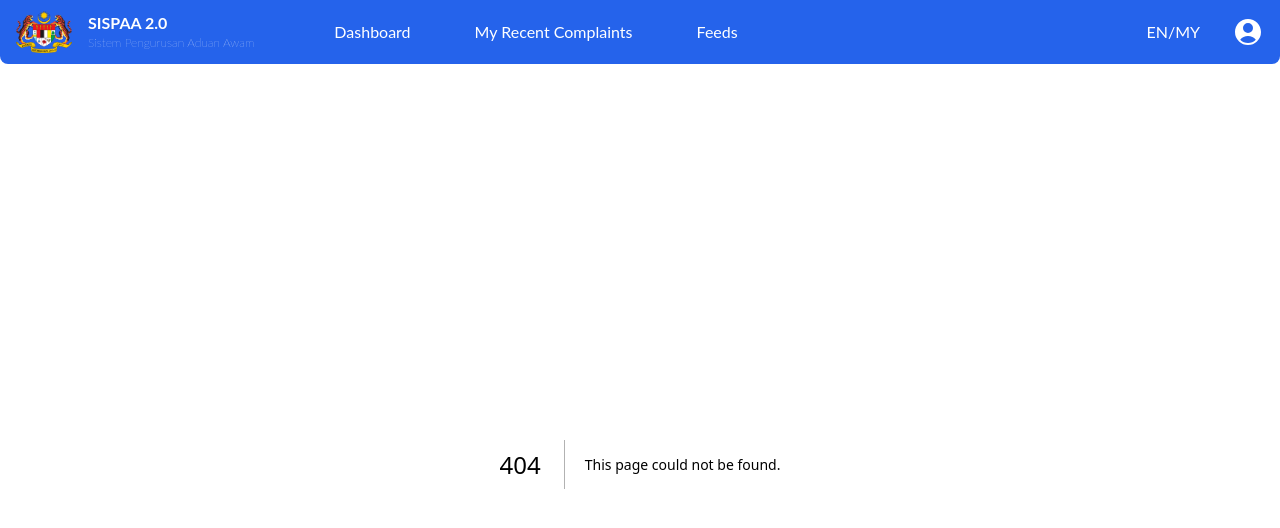
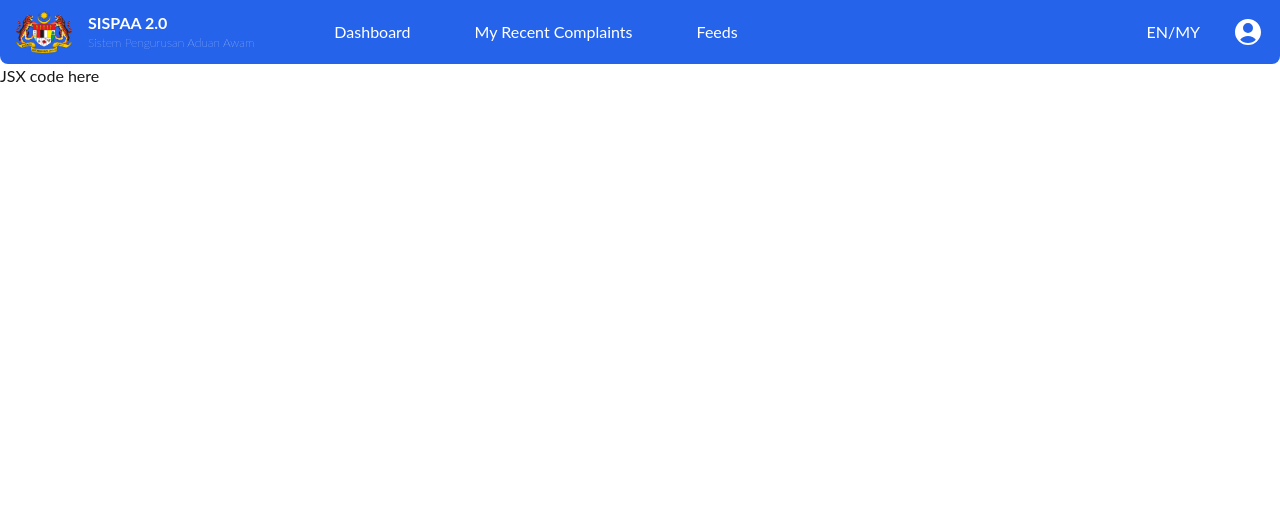
Before and after one commit to alpha031117/sispaa2.0, a Next.js app: page /agency in a window 1280 px wide. Before the commit this address had no page. Shown: the top 528 px of the page. Built offline with nearby package versions, Linux system fonts and the light colour scheme.

Commit message:
navbar done, added directory

```diff
--- /dev/null
+++ b/src/app/agency/page.tsx
@@ -0,0 +1,10 @@
+import React from 'react';
+
+const Element = () => {
+
+
+    return (
+        <div>JSX code here </div>
+    )
+}
+export default Element;
--- /dev/null
+++ b/src/app/complaint-detail/page.tsx
@@ -0,0 +1,10 @@
+import React from 'react';
+
+const Element = () => {
+
+
+    return (
+        <div>JSX code here </div>
+    )
+}
+export default Element;
--- /dev/null
+++ b/src/app/feeds/page.tsx
@@ -0,0 +1,10 @@
+import React from 'react';
+
+const Element = () => {
+
+
+    return (
+        <div>JSX code here </div>
+    )
+}
+export default Element;
--- /dev/null
+++ b/src/app/new-complaint/page.tsx
@@ -0,0 +1,10 @@
+import React from 'react';
+
+const Element = () => {
+
+
+    return (
+        <div>JSX code here </div>
+    )
+}
+export default Element;
--- /dev/null
+++ b/src/app/recent-complaints/page.tsx
@@ -0,0 +1,10 @@
+import React from 'react';
+
+const Element = () => {
+
+
+    return (
+        <div>JSX code here </div>
+    )
+}
+export default Element;
```
